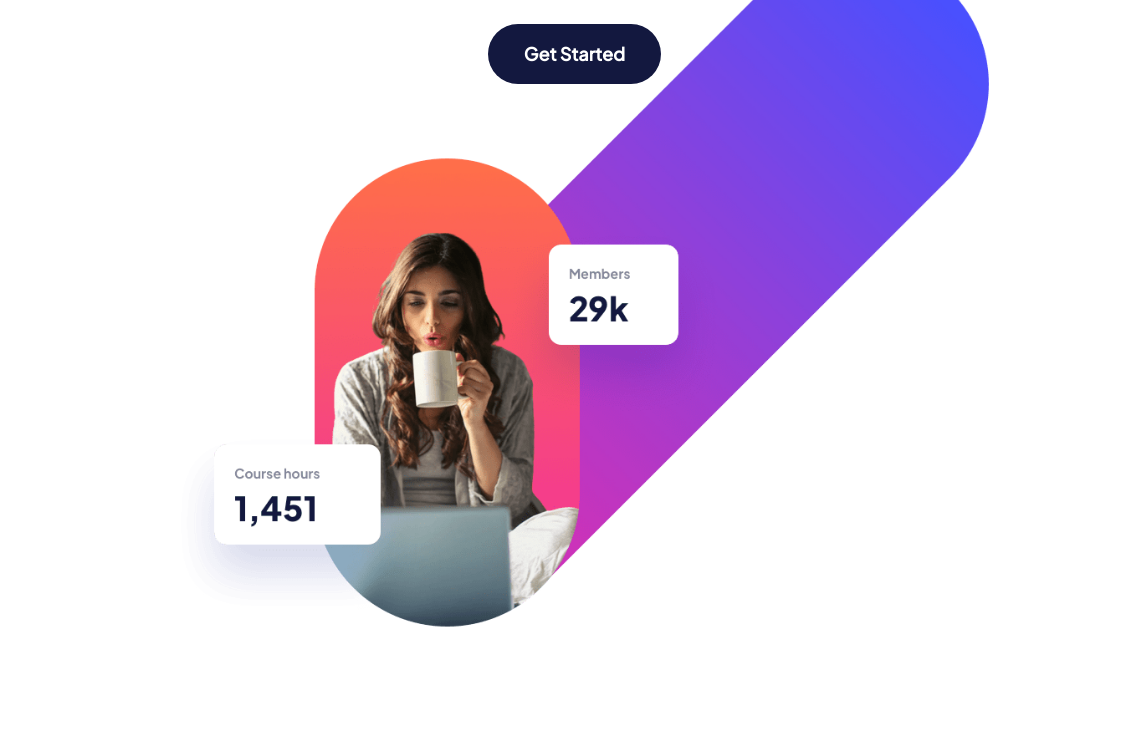
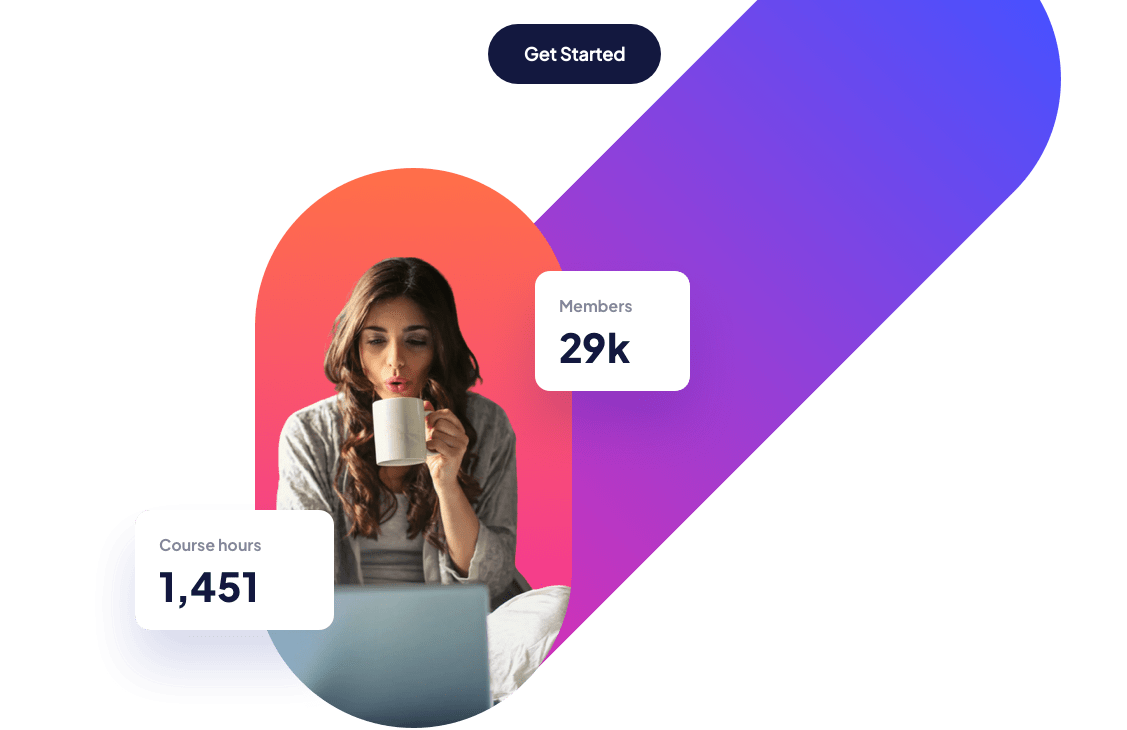
Before and after one commit to Laila-front-dev/Skilled-e-learning-landing-page, a website built with Vite: page index.html in a window 1280 px wide. Shown: the top 730 px of the page, 534-1661 px from the left, 1127 px wide, since content can reach past the window. Built offline with nearby package versions, Linux system fonts and the light colour scheme.

Commit message:
modified files

```diff
--- a/style.css
+++ b/style.css
@@ -489,61 +489,13 @@ a {
     top: -27%;
     position: relative;
     z-index: -1;
-    left: 10%;
+    left: -6%;
   }
 
-  .hero-image img {
+  /* .hero-image img {
     max-width: 160%;
-  }
+  } */
 }
-
-/* .hero-image img {
-  width: 170%;
-  height: 100%;
-  object-fit: contain;
-  position: relative;
-  left: 50%;
-  transform: translateX(-50%);
-} */
-
-/* @media (min-width: 768px) {
-  .hero-image img {
-    width: 100%;
-  }
-} */
-
-/* @media (min-width: 1200px) {
-  .hero-image {
-    left: calc(50% + 96px);
-    bottom: 0;
-  }
-} */
-
-/* @media (min-width: 768px) {
-  .hero-details {
-    max-width: 575px;
-  }
-  .hero-image {
-    min-width: 100%;
-    height: 723px;
-    margin-top: 0;
-    position: absolute;
-    z-index: -1;
-  }
-} */
-
-/* @media (min-width: 768px) {
-  .hero-image {
-    left: calc(45% - -36px);
-    bottom: 37%;
-  }
-}
-@media (min-width: 992px) {
-  .hero-image {
-    left: calc(43% - -121px);
-    top: -25%;
-  }
-} */
 
 /* CARD */
 @media (max-width: 700px) {
```
